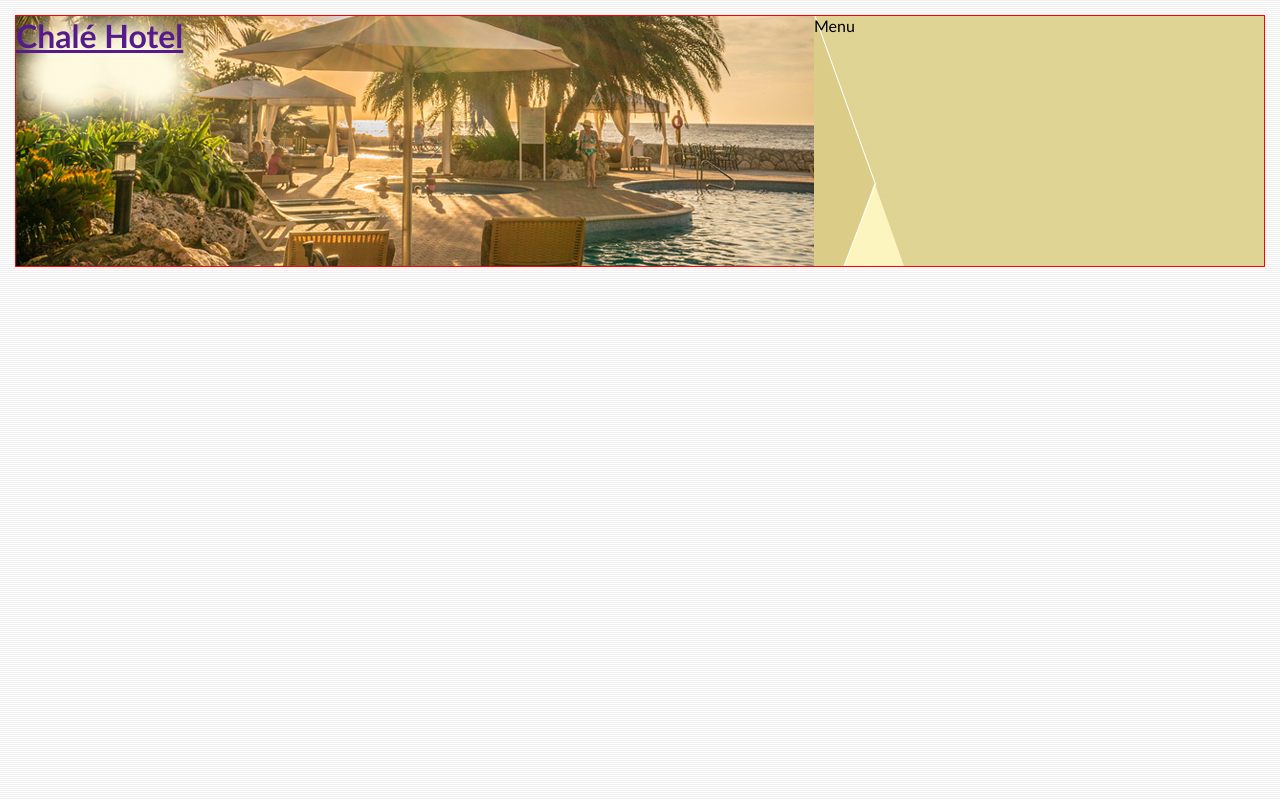
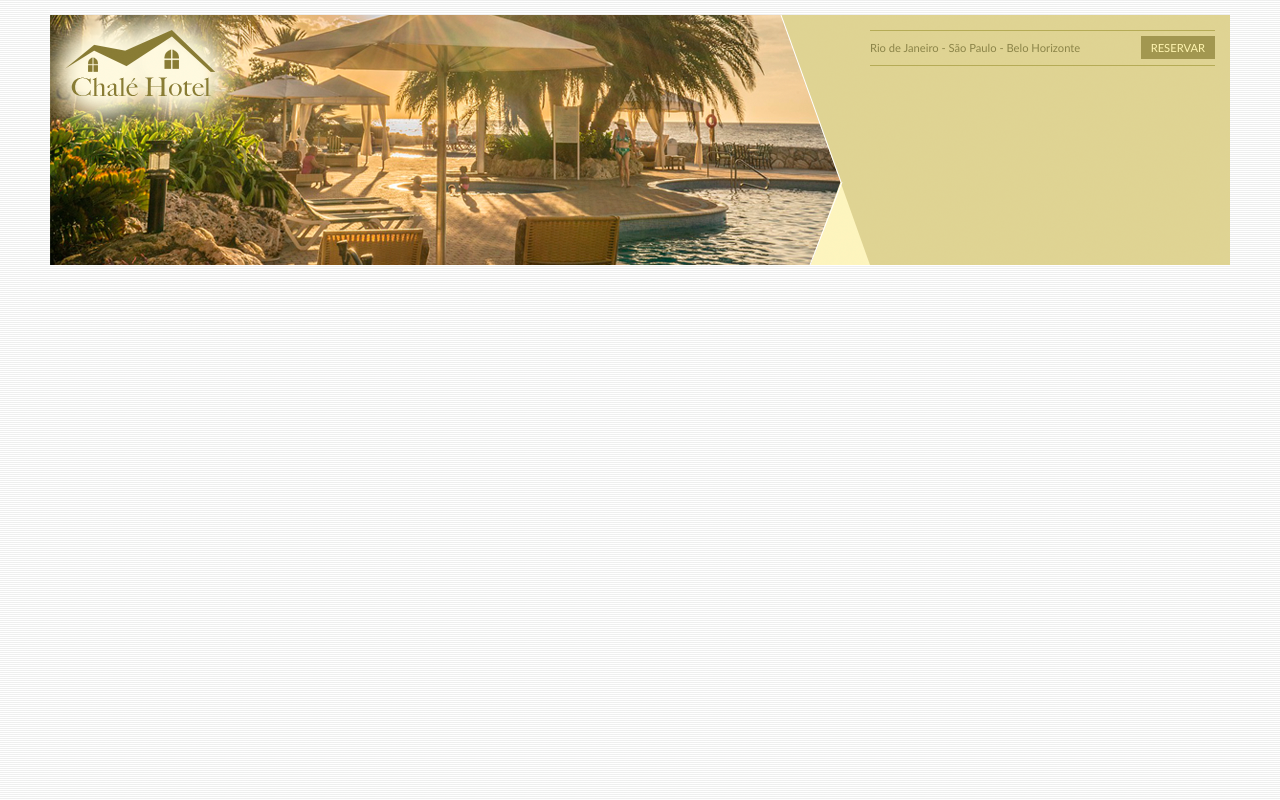
Before and after one commit to walmirlopes/css-chale-hotel-ficticio, a plain HTML site: page index.html in a window 1280 px wide. Drawn offline with Linux system fonts and the light colour scheme.

Commit message:
ajustando topo utilização z-index e intens flutuantes

```diff
--- a/assets/css/estilo.css
+++ b/assets/css/estilo.css
@@ -7,11 +7,13 @@ body {
     font-family: "Trebuchet MS", Helvetica, sans-serif;
     background: #FFF url(../images/bg.png);
     margin: 15px;
-    border: 1px solid red;
 }
 
 #container {
-background: #EDE9CC;
+    background: #EDE9CC;
+    margin: 0 auto;
+    min-width: 740px;
+    max-width: 1180px;
 }
 
 #topo {
@@ -28,6 +30,18 @@ background: #EDE9CC;
     top: 0;
     left: 0;
     background: url(../images/topo-imagem-principal.png) no-repeat;
+    z-index: 1;
+}
+
+.logo a {
+    position: absolute;
+    top: 15px;
+    left: 15px;
+    z-index: 3;
+    background: url(../images/logo.png) no-repeat;
+    width: 151px;
+    height: 66px;
+    text-indent: -4000px;
 }
 
 #area-menu {
@@ -37,4 +51,37 @@ background: #EDE9CC;
     top: 0;
     right: 0;
     background: url(../images/topo-imagem-lateral.png) no-repeat;
+    z-index: 2;
 }
+
+#conteudo-menu {
+    margin-left: 90px;
+    margin-right: 15px;
+    padding-top: 15px;
+}
+
+#menu-locais {
+    border-bottom: 1px solid #B5AB56;
+    border-top: 1px solid #B5AB56;
+    padding-top: 5px;
+    padding-bottom: 5px;
+    font-size: 0.7em;
+    color: #8B8448;
+}
+
+#menu-locais .locais {
+    float: left;
+    line-height: 2.1em;
+}
+
+a {
+    text-decoration: none;
+}
+
+a.reserva {
+    text-transform: uppercase;
+    background: #A29750;
+    color: #FFF5B0;
+    padding: 5px 10px;
+    float: right;
+}
--- a/index.html
+++ b/index.html
@@ -15,13 +15,26 @@
         <div id="topo">
 
             <div id="area-logo">
-                <h1>
+                <h1 class="logo">
                     <a href="">Chalé Hotel</a>
                 </h1>
             </div>
 
             <div id="area-menu">
-                Menu
+
+                <div id="conteudo-menu">
+
+                    <div id="menu-locais">
+
+                        <span class="locais">
+                            Rio de Janeiro - São Paulo - Belo Horizonte
+                        </span>
+
+                        <a class="reserva" href="">Reservar</a>
+                        <div style="clear: both;"></div>
+                    </div>
+                </div>
+
             </div>
 
         </div>
```
